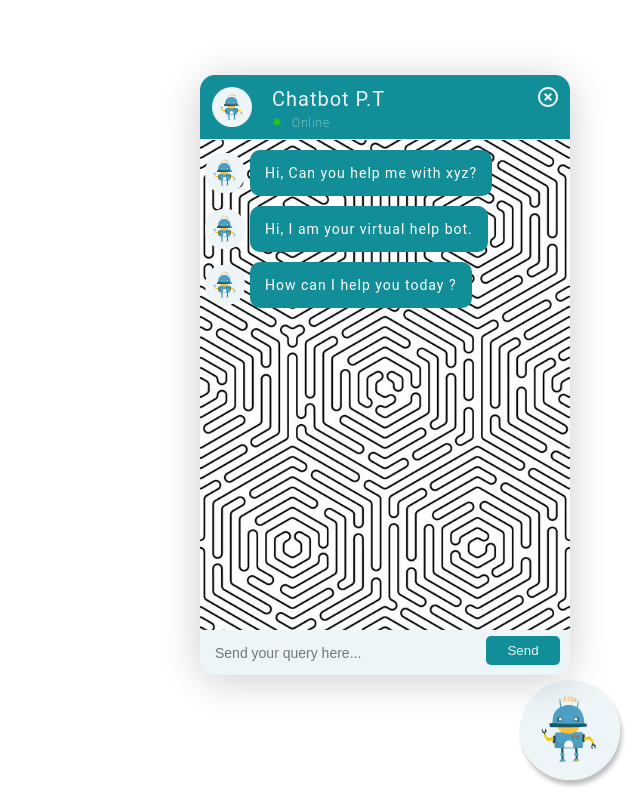
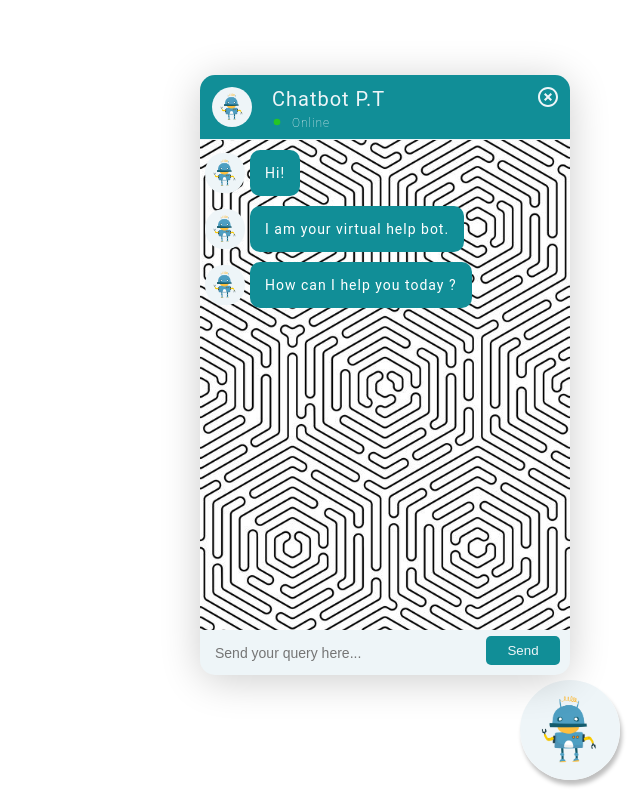
Before and after one commit to priyanshitaneja/React-Chatbot, a React (Create React App) app: page / in a window 1280 px wide. Both pictures are taken after a click on the picture 1210 px from the left and 730 px from the top of the page. Shown: the whole page, without its empty margins (640-1280 px from the left). Built offline with nearby package versions, Linux system fonts and the light colour scheme.

Commit message:
customer-avatar

```diff
--- a/src/components/userMsg/index.scss
+++ b/src/components/userMsg/index.scss
@@ -15,5 +15,5 @@
       height: 40px;
       padding: 3px 5px;
       border-radius: 35px;
+    }
   }
-  }
--- a/src/components/userMsg/userMsg.jsx
+++ b/src/components/userMsg/userMsg.jsx
@@ -1,6 +1,6 @@
 import React from "react";
 import { sender } from "../../data/config/constants";
-import { avatar } from "../../data/assets/images/index.js";
+import { avatar , customerAvatar } from "../../data/assets/images/index.js";
 import "./index.scss";
 import "../../data/styles/common.scss";
 
@@ -10,10 +10,12 @@
       ${message.sender === sender.CUSTOMER ?
         "rc-jc-fe rc-p-l-50 " : "rc-jc-fs rc-p-r-50 "}`}>
       <img
-        src={avatar}
-        className={`avatar rc-absolute ${message.sender === sender.CUSTOMER ? "rc-align-r" : ""}`} alt="avatar" />
-      <div className={`rc-p-10 rc-word-wrap bubble rc-br-10
-      ${message.sender === sender.CUSTOMER ? "chat-bg-sec rc-m-r-50" : "chat-bg-primary rc-m-l-50 "}`}>
+        src={message.sender === sender.CUSTOMER ? customerAvatar : avatar}
+        className={`avatar rc-absolute ${message.sender === sender.CUSTOMER
+        ? "rc-align-r" : ""}`}
+        alt="avatar" />
+      <div className={`rc-p-10 rc-word-wrap bubble rc-br-10 ${message.sender === sender.CUSTOMER
+      ? "chat-bg-sec rc-m-r-50" : "chat-bg-primary rc-m-l-50 "}`}>
         {message.text}
       </div>
     </div>
--- a/src/data/assets/images/index.js
+++ b/src/data/assets/images/index.js
@@ -1,3 +1,5 @@
 // export const bg = require("../images/bg.jpg");
 
 export const avatar = require("../images/botlogo.jpg");
+
+export const customerAvatar = require("../images/customerAvatar.png");
--- a/src/data/config/constants.js
+++ b/src/data/config/constants.js
@@ -1,25 +1,25 @@
 export const defaultMessages = [
-    { id: 1, text: "Hi, Can you help me with xyz?" , sender: "bot" },
-    { id: 2, text: "Hi, I am your virtual help bot." , sender: "bot" },
+    { id: 1, text: "Hi!" , sender: "bot" },
+    { id: 2, text: "I am your virtual help bot." , sender: "bot" },
     { id: 3, text: "How can I help you today ?" , sender: "bot" }
 ];
 
 export const botReplys = [
  {id: 101, text: "What is it that you are looking for?" , sender: "bot"},
  {id: 102, text: "Hi! Hope you are doing good today." , sender: "bot"},
- {id: 103, text: "Do Not Disturb!" , sender: "bot"},
+ {id: 103, text: "This is a chatbot reply!" , sender: "bot"},
  {id: 104, text: "What is it that you are looking for?" , sender: "bot"},
  {id: 105, text: "This is a chatbot reply!" , sender: "bot"},
- {id: 106, text: "Let me sleep." , sender: "bot"},
- {id: 107, text: "Chatbot Offline" , sender: "bot"},
- {id: 108, text: "I'm Chatbot P.T" , sender: "bot"},
- {id: 109, text: "Get me some coffee, please?" , sender: "bot"},
+ {id: 106, text: "It was great talking to you." , sender: "bot"},
+ {id: 107, text: "Chatbot reply" , sender: "bot"},
+ {id: 108, text: "Chatbot P.T" , sender: "bot"},
+ {id: 109, text: "qwerty" , sender: "bot"},
  {id: 110, text: "What is it that you are looking for?" , sender: "bot"},
  {id: 111, text: "Hellllooooooooo" , sender: "bot"},
  {id: 112, text: "I ain't your mom, find it yourself." , sender: "bot"},
- {id: 113, text: "NOPE!" , sender: "bot"},
- {id: 114, text: "Okay, but I'll charge a Dark Chocolate!" , sender: "bot"},
- {id: 115, text: "Bored in a house I'm in a house bored!" , sender: "bot"}
+ {id: 113, text: "xyz" , sender: "bot"},
+ {id: 114, text: "What is it that you are looking for?" , sender: "bot"},
+ {id: 115, text: "Hi! Hope you are doing good today." , sender: "bot"}
 ];
 
 export const sender = {
```
Also changed, not shown: src/data/assets/images/12.jpg (added), src/data/assets/images/customerAvatar.png (added), src/data/styles/common.scss (line endings or trailing spaces).
